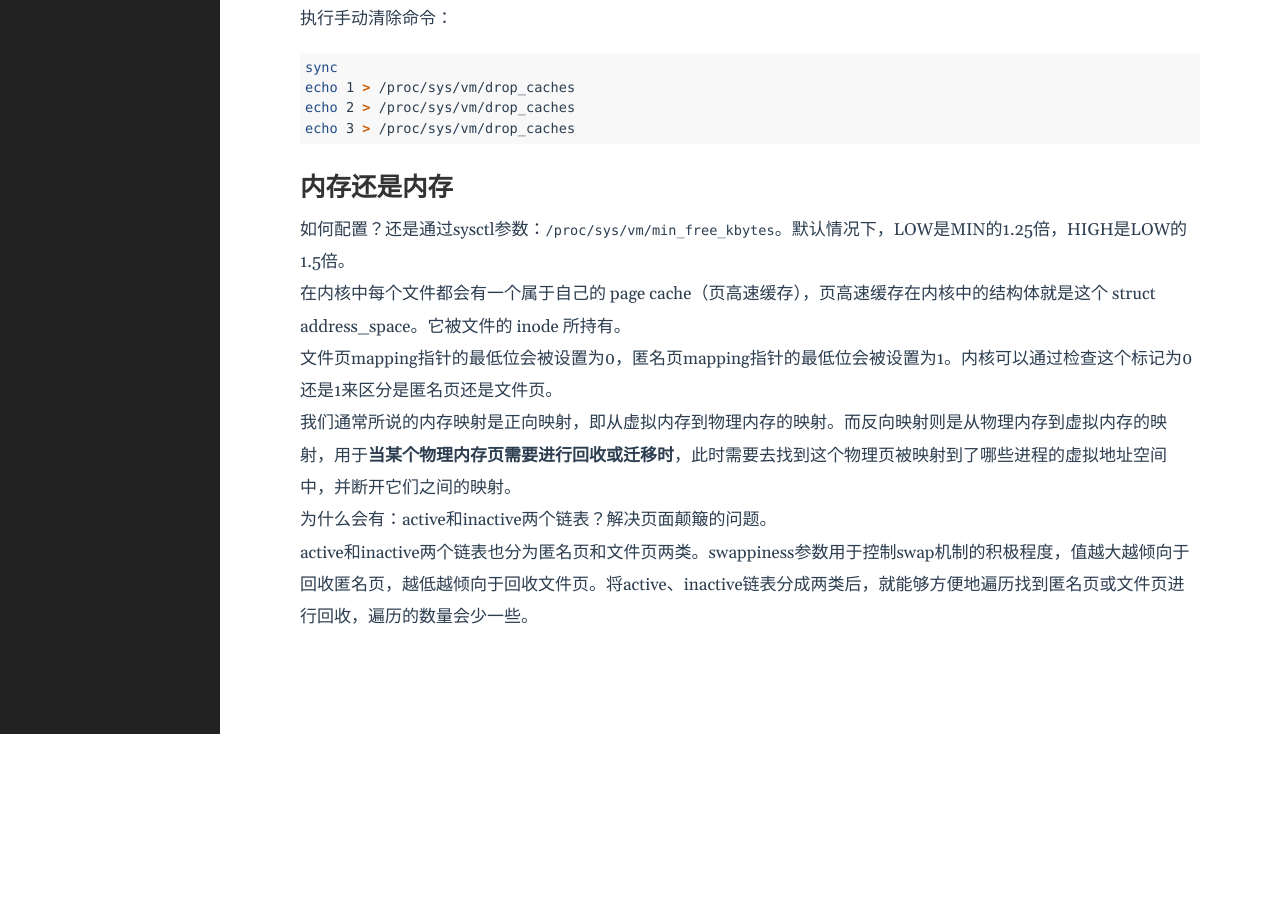
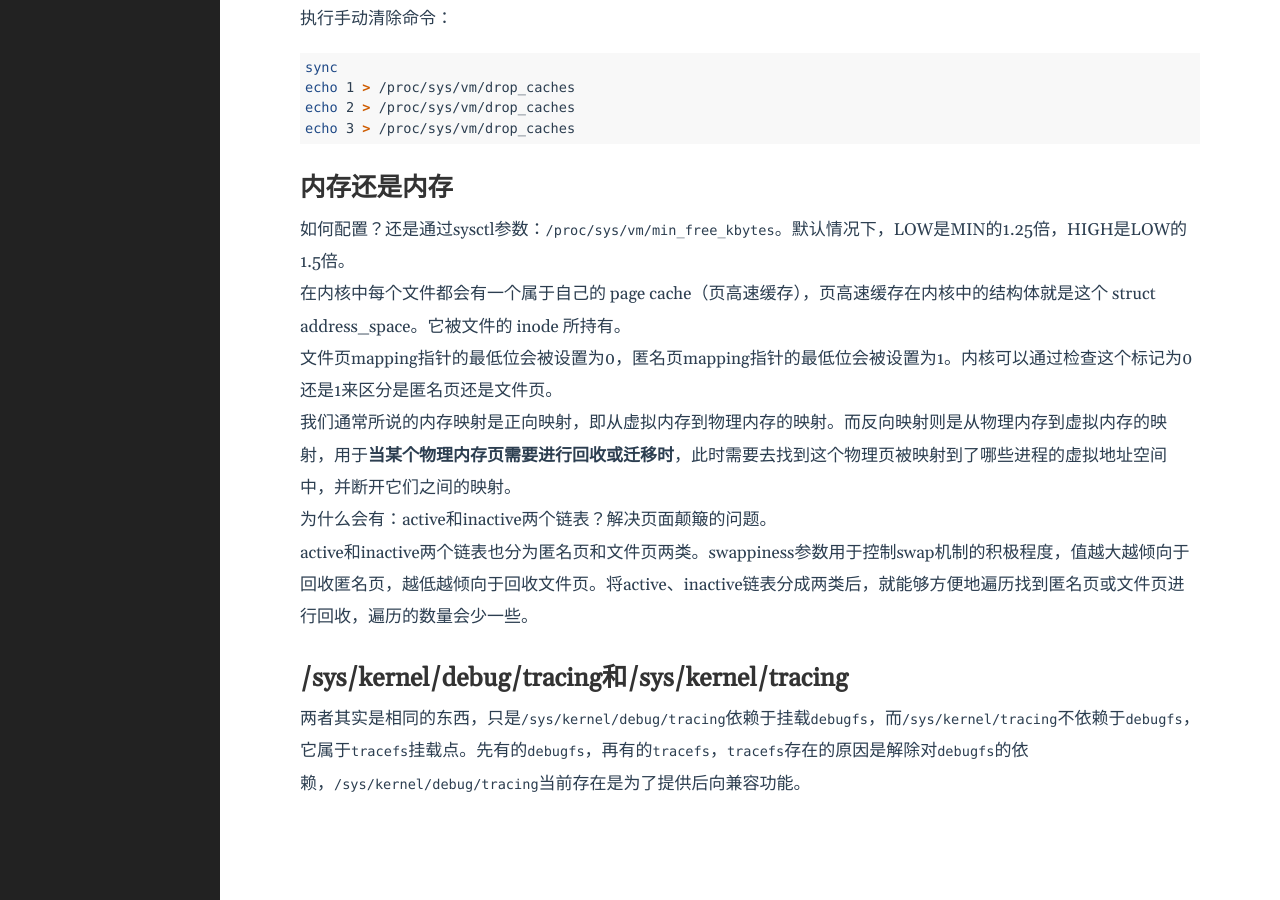
Before and after one commit to lclgo/lclgo.github.io, a Jekyll site: the page built from _posts/draft/2020-01-01-draft.md, in a window 1280 px wide and 900 px high, scrolled down 4469 px. Built offline with Jekyll 4.4.1, drawn with Linux system fonts in a browser that asks for light colours; before the commit the page ends 5203 px from its top, so only the background shows below that.

Commit message:
note /sys/kernel/debug/tracing is the same as /sys/kernel/tracing

```diff
--- a/_posts/draft/2020-01-01-draft.md
+++ b/_posts/draft/2020-01-01-draft.md
@@ -166,3 +166,7 @@ echo 3 > /proc/sys/vm/drop_caches
 为什么会有：active和inactive两个链表？解决页面颠簸的问题。
 
 active和inactive两个链表也分为匿名页和文件页两类。swappiness参数用于控制swap机制的积极程度，值越大越倾向于回收匿名页，越低越倾向于回收文件页。将active、inactive链表分成两类后，就能够方便地遍历找到匿名页或文件页进行回收，遍历的数量会少一些。
+
+## /sys/kernel/debug/tracing和/sys/kernel/tracing
+
+两者其实是相同的东西，只是`/sys/kernel/debug/tracing`依赖于挂载`debugfs`，而`/sys/kernel/tracing`不依赖于`debugfs`，它属于`tracefs`挂载点。先有的`debugfs`，再有的`tracefs`，`tracefs`存在的原因是解除对`debugfs`的依赖，`/sys/kernel/debug/tracing`当前存在是为了提供后向兼容功能。
```
